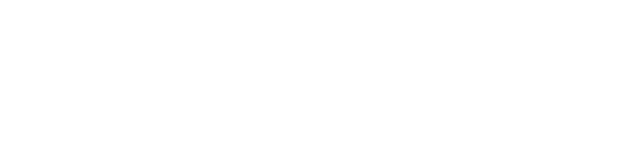
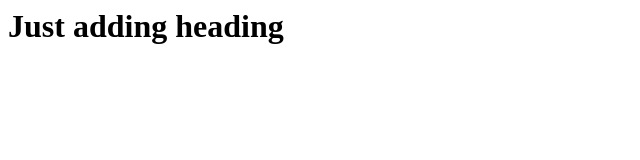
Before and after one commit to dicorage/test1, a plain HTML site: page index.html in a window 1280 px wide. Shown: the whole page, without its empty margins (0-640 px from the left). Drawn offline with Linux system fonts and the light colour scheme.

Commit message:
Added h1 to index page

```diff
--- a/index.html
+++ b/index.html
@@ -3,6 +3,6 @@
         <title></title>
     </head>
     <body>
-
+        <h1>Just adding heading</h1>
     </body>
 </html>
```
